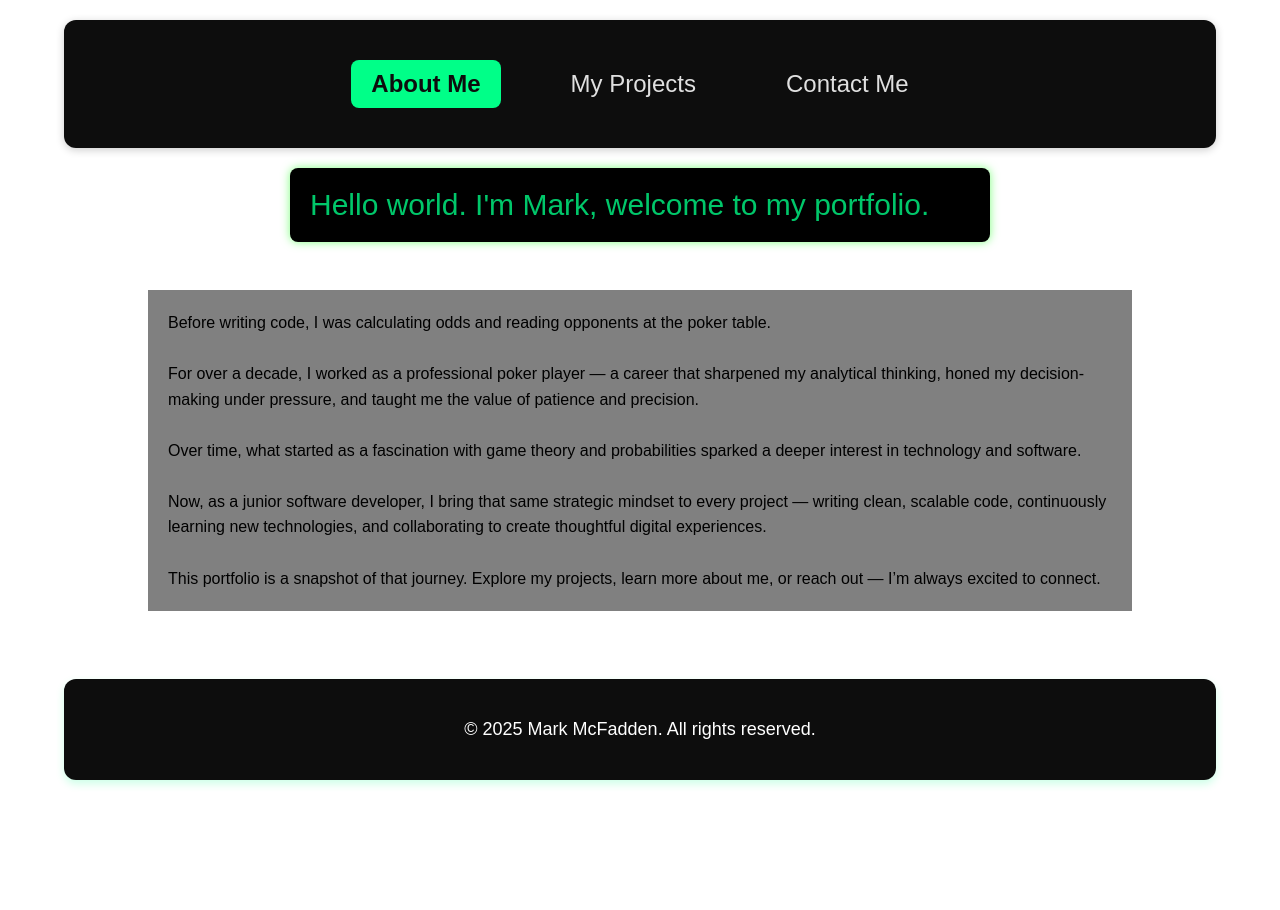
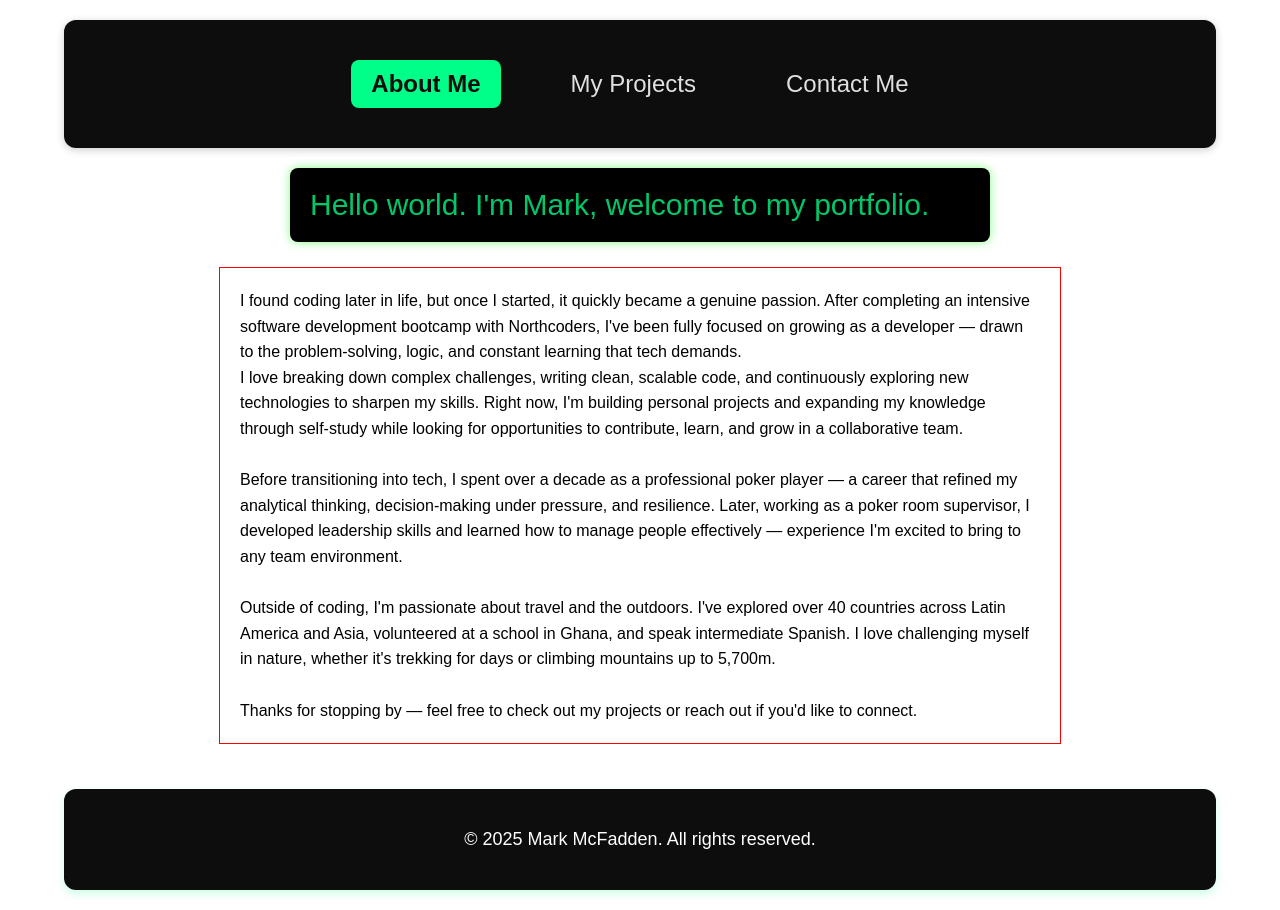
Before and after one commit to markamcfadden/myportfolio, a React (Vite) app: page / in a window 1280 px wide. Before the commit the page ends 800 px from the top, so only its background shows below. Built offline with nearby package versions, Linux system fonts and the light colour scheme.

Commit message:
change bio

```diff
--- a/src/components/Biography.jsx
+++ b/src/components/Biography.jsx
@@ -4,15 +4,14 @@ function Biography() {
   return (
     <BioContainer>
       <BioText>
-        {`Before writing code, I was calculating odds and reading opponents at the poker table.
+        {`I found coding later in life, but once I started, it quickly became a genuine passion. After completing an intensive software development bootcamp with Northcoders, I've been fully focused on growing as a developer — drawn to the problem-solving, logic, and constant learning that tech demands.
+I love breaking down complex challenges, writing clean, scalable code, and continuously exploring new technologies to sharpen my skills. Right now, I'm building personal projects and expanding my knowledge through self-study while looking for opportunities to contribute, learn, and grow in a collaborative team.
 
-For over a decade, I worked as a professional poker player — a career that sharpened my analytical thinking, honed my decision-making under pressure, and taught me the value of patience and precision.
+Before transitioning into tech, I spent over a decade as a professional poker player — a career that refined my analytical thinking, decision-making under pressure, and resilience. Later, working as a poker room supervisor, I developed leadership skills and learned how to manage people effectively — experience I'm excited to bring to any team environment.
 
-Over time, what started as a fascination with game theory and probabilities sparked a deeper interest in technology and software.
+Outside of coding, I'm passionate about travel and the outdoors. I've explored over 40 countries across Latin America and Asia, volunteered at a school in Ghana, and speak intermediate Spanish. I love challenging myself in nature, whether it's trekking for days or climbing mountains up to 5,700m.
 
-Now, as a junior software developer, I bring that same strategic mindset to every project — writing clean, scalable code, continuously learning new technologies, and collaborating to create thoughtful digital experiences.
-
-This portfolio is a snapshot of that journey. Explore my projects, learn more about me, or reach out — I’m always excited to connect.`}
+Thanks for stopping by — feel free to check out my projects or reach out if you'd like to connect.`}
       </BioText>
     </BioContainer>
   );
@@ -21,13 +20,13 @@ This portfolio is a snapshot of that journey. Explore my projects, learn more ab
 export default Biography;
 
 const BioContainer = styled.div`
-  background-color: grey;
   padding: 20px;
-  width: 80%;
+  border: 1px solid red;
 `;
 
 const BioText = styled.p`
   white-space: pre-line;
   line-height: 1.6;
   font-size: 16px;
+  max-width: 800px;
 `;
```
